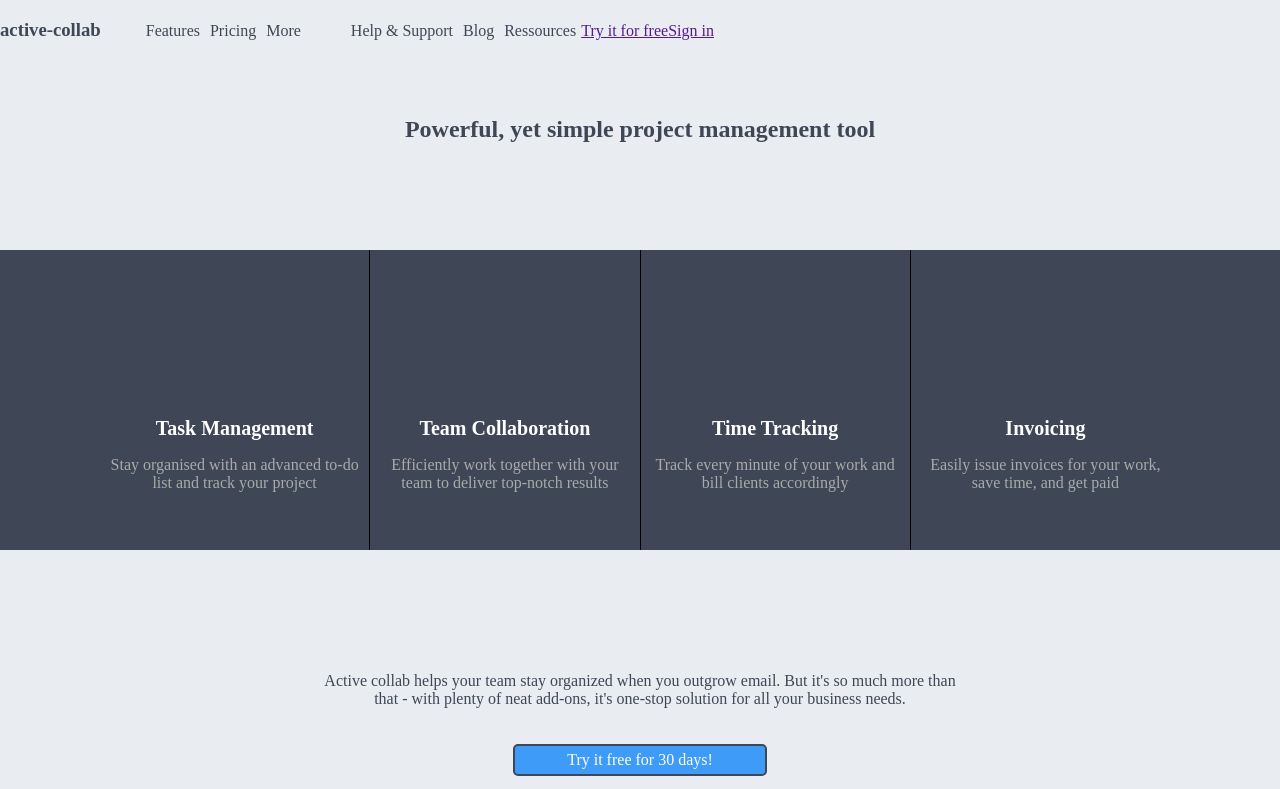
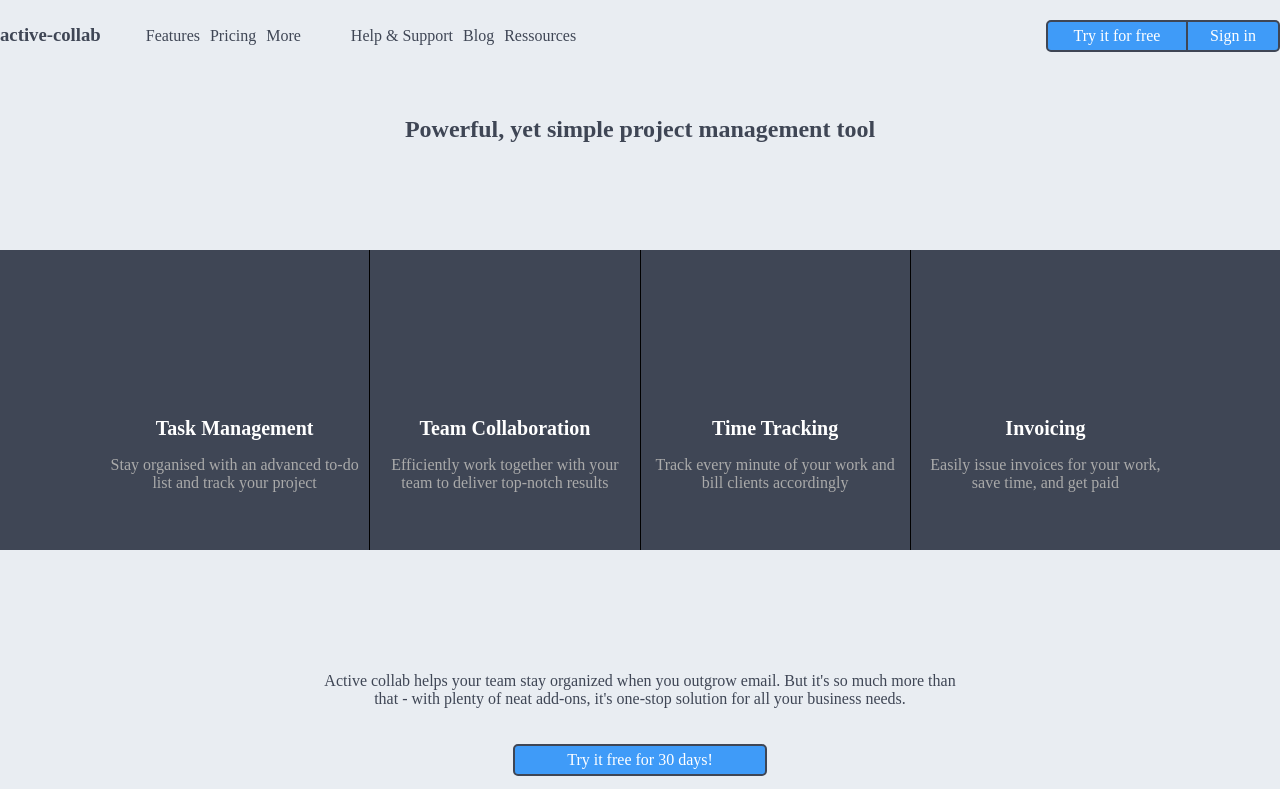
Before and after one commit to nicolashacala/active_collab, a plain HTML site: page index.html in a window 1280 px wide. Shown: the top 789 px of the page. Drawn offline with Linux system fonts and the light colour scheme.

Commit message:
version 1.01

```diff
--- a/index.html
+++ b/index.html
@@ -8,18 +8,18 @@
 <body>
 	<nav>
 		<h3>active-collab</h3>
-		<ul>
+		<ul class="left">
 			<li>Features</li>
 			<li>Pricing</li>
 			<li>More</li>
 		</ul>
-		<ul>
+		<ul class="right">
 			<li>Help & Support</li>
 			<li>Blog</li>
 			<li>Ressources</li>
 		</ul>
-		<a href="">Try it for free</a>
-		<a href="">Sign in</a>
+		<a class="try" href="">Try it for free</a>
+		<a class="sign" href="">Sign in</a>
 	</nav>
 	<header>
 		<h1>Powerful, yet simple project management tool</h1>
--- a/style.css
+++ b/style.css
@@ -33,8 +33,38 @@ nav ul{
 nav li{
 	padding: 5px;
 }
-nav a{
+.left{
+	float: left;
+}
+.right{
 	float: right;
+}
+nav a, nav a:hover, nav a:visited{
+	text-decoration: none;
+}
+nav a.try, nav a.try:visited, nav a.try:hover{
+	color: #FFFFFF;
+	text-align: center;
+	display: block;
+	padding: 5px;
+	background-color: #3F9BF8;
+	color: #FFFFFF;
+	width: 8em;
+	border-radius: 5px 0 0 5px;
+	border: 2px solid #3F4655;
+	margin: 20px 0 0 auto;
+}
+nav a.sign, nav a.sign:visited, nav a.sign:hover{
+	color: #FFFFFF;
+	text-align: center;
+	display: block;
+	padding: 5px;
+	background-color: #3F9BF8;
+	color: #FFFFFF;
+	width: 5em;
+	border-radius: 0 5px 5px 0;
+	border: 2px solid #3F4655;
+	border-left: none;
 }
 header{
 	grid-area: header;
```
